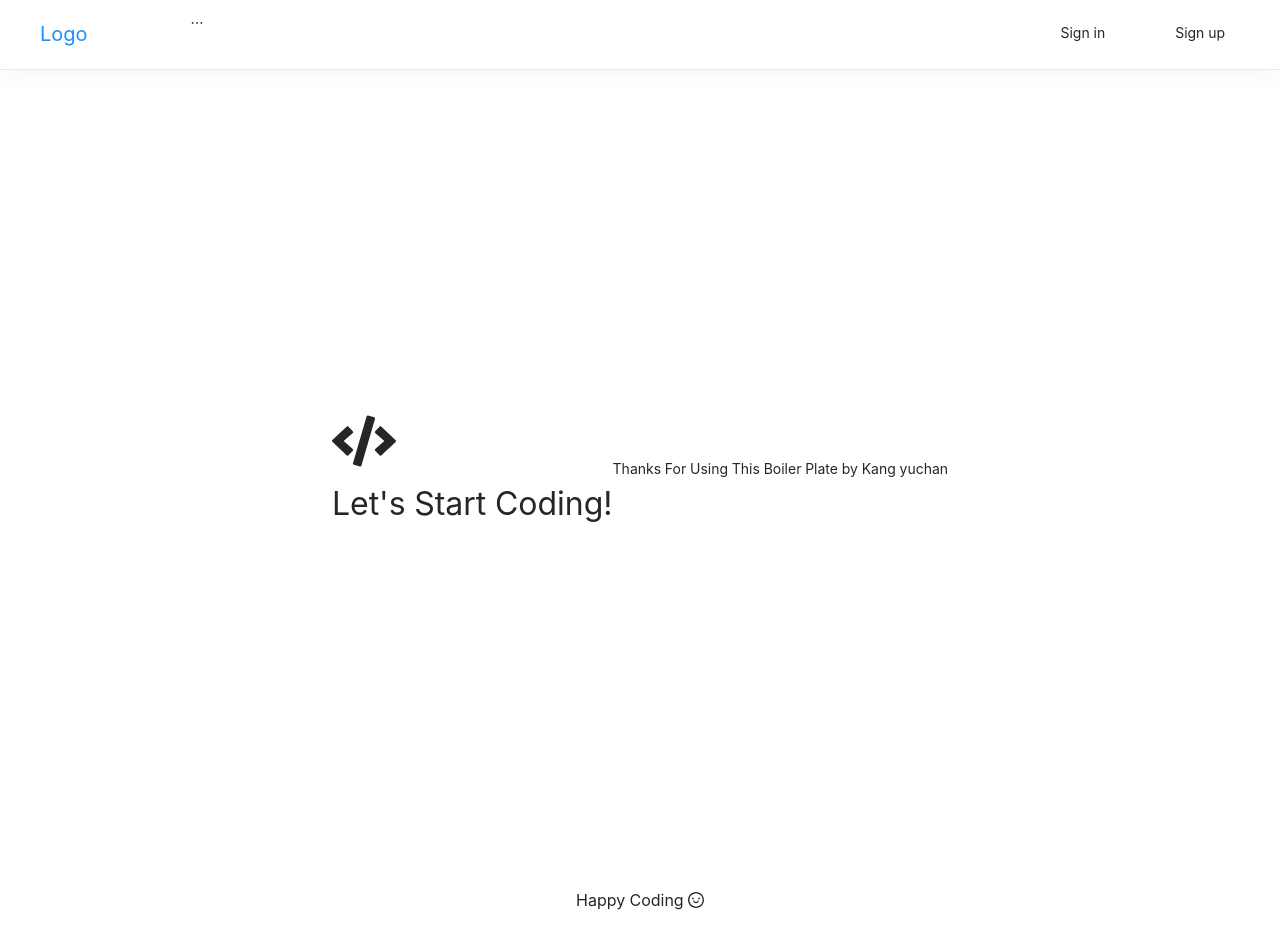
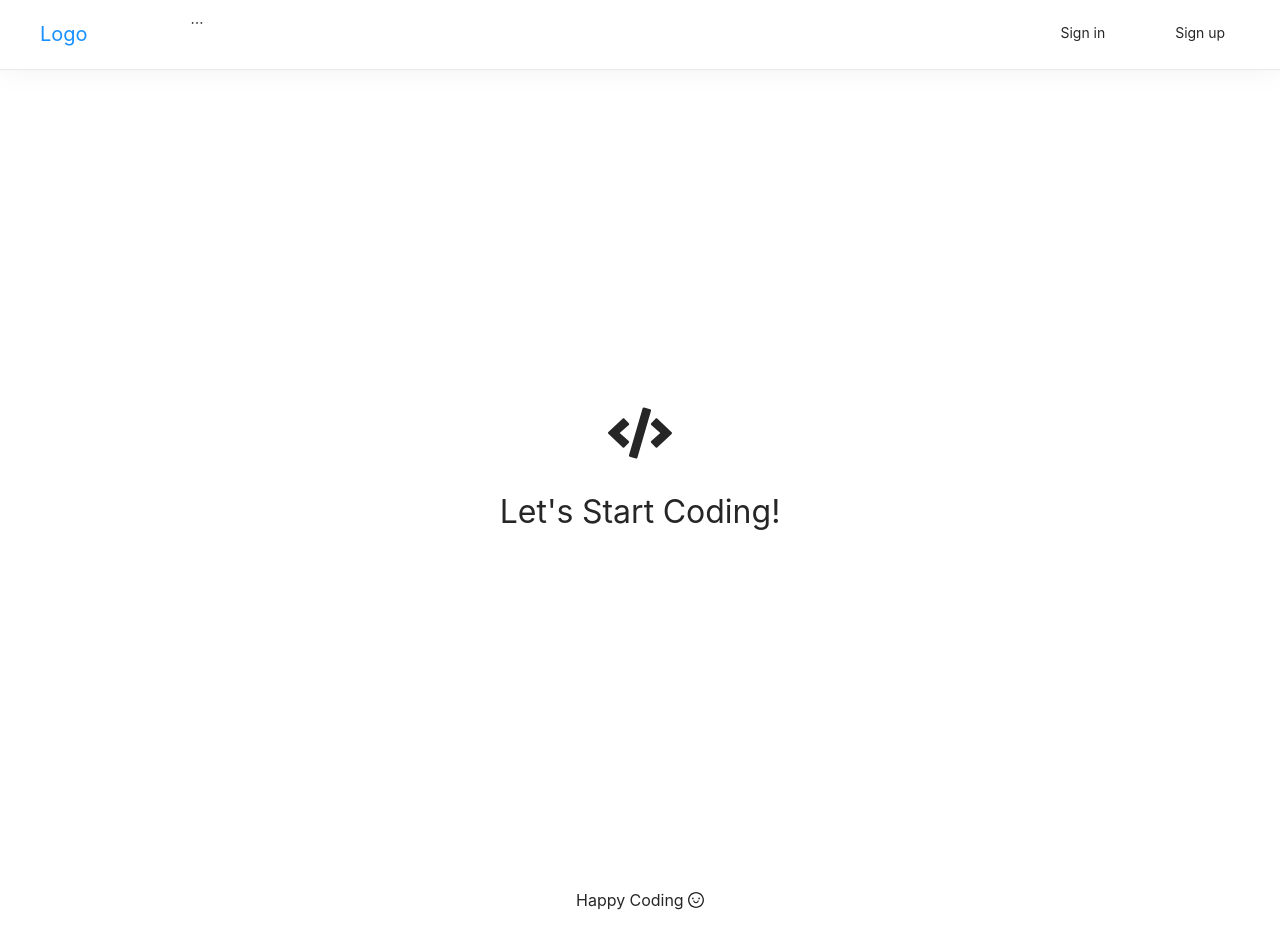
Before and after one commit to Kang-Yuchan/shopping-app, a React (Create React App) app in the folder client/: page / in a window 1280 px wide. Built offline with nearby package versions, Linux system fonts and the light colour scheme; no server answers.

Commit message:
login user redirect to home

```diff
--- a/client/src/App.tsx
+++ b/client/src/App.tsx
@@ -1,5 +1,10 @@
 import * as React from "react";
-import { BrowserRouter as Router, Switch, Route } from "react-router-dom";
+import {
+  BrowserRouter as Router,
+  Switch,
+  Route,
+  Redirect
+} from "react-router-dom";
 import LandingPage from "./components/views/LandingPage/LandingPage";
 import LoginPage from "./components/views/LoginPage/LoginPage";
 import RegisterPage from "./components/views/RegisterPage/RegisterPage";
@@ -7,6 +12,8 @@ import NavBar from "./components/views/NavBar/NavBar";
 import Footer from "./components/views/Footer/Footer";
 import Auth from "./hoc/auth";
 import styled from "styled-components";
+import { useSelector } from "react-redux";
+import { RootState } from "./_reducer";
 
 const Content = styled.div`
   padding-top: 69px;
--- a/client/src/components/views/LandingPage/LandingPage.tsx
+++ b/client/src/components/views/LandingPage/LandingPage.tsx
@@ -4,6 +4,7 @@ import styled from "styled-components";
 
 export const Main = styled.div`
   display: flex;
+  flex-direction: column;
   align-items: center;
   justify-content: center;
   width: 100%;
@@ -13,14 +14,9 @@ export const Main = styled.div`
 const LandingPage: React.FC = () => {
   return (
     <Main>
-      <div className='app'>
-        <FaCode style={{ fontSize: "4rem" }} />
-        <br />
-        <span style={{ fontSize: "2rem" }}>Let's Start Coding!</span>
-      </div>
-      <div style={{ float: "right" }}>
-        Thanks For Using This Boiler Plate by Kang yuchan
-      </div>
+      <FaCode style={{ fontSize: "4rem" }} />
+      <br />
+      <span style={{ fontSize: "2rem" }}>Let's Start Coding!</span>
     </Main>
   );
 };
--- a/client/src/components/views/LoginPage/LoginPage.tsx
+++ b/client/src/components/views/LoginPage/LoginPage.tsx
@@ -6,6 +6,7 @@ import { useDispatch, useSelector } from "react-redux";
 import { LOG_IN_REQUEST } from "../../../_reducer/user";
 import { RootState } from "../../../_reducer";
 import "react-toastify/dist/ReactToastify.css";
+import { ComponentsProps } from "../../../hoc/auth";
 
 export const Form = styled.form`
   display: flex;
@@ -23,7 +24,7 @@ export const useInput = (initialValue: string): UseInputType => {
   return [value, handler];
 };
 
-const LoginPage: React.FC = () => {
+const LoginPage: React.FC<ComponentsProps> = props => {
   const dispatch = useDispatch();
   const { me } = useSelector((state: RootState) => state.user);
   const [email, onChangeEmail]: UseInputType = useInput("");
@@ -39,11 +40,9 @@ const LoginPage: React.FC = () => {
           password
         }
       });
-      if (me && me.userId) {
-        toast.success("Log in success!");
-      } else if (me && me.message === "This user is not exist.") {
+      if (me?.message === "This user is not exist.") {
         toast.error("This user is not exist.");
-      } else if (me && me.message === "This password is not currect.") {
+      } else if (me?.message === "This password is not currect.") {
         toast.error("This password is not currect.");
       } else {
         toast.error("Log in failed..");
@@ -51,6 +50,12 @@ const LoginPage: React.FC = () => {
     },
     [email, password]
   );
+
+  React.useEffect(() => {
+    if (me && me.userId) {
+      props.history.push("/");
+    }
+  }, [me && me.userId]);
 
   return (
     <React.Fragment>
--- a/client/src/hoc/auth.tsx
+++ b/client/src/hoc/auth.tsx
@@ -3,13 +3,26 @@ import { useDispatch, useSelector } from "react-redux";
 import { AUTH_REQUEST } from "../_reducer/user";
 import { RootState } from "../_reducer";
 
+export interface ComponentsProps {
+  history: {
+    push: (path: string) => void;
+  };
+}
+
+interface AuthProps {
+  props: {
+    history: {
+      push: (path: string) => void;
+    };
+  };
+}
+
 const Auth = (
-  SpecificComponent: React.FC,
+  SpecificComponent: React.FC<ComponentsProps>,
   option: boolean | null, // null: 아무나 출입 가능, true: 로그인한 유저만 출입 가능, false: 로그인한 유저는 출입 불가능
   adminRoute: boolean | null = null
 ) => {
-  const AuthenticationCheck = (props: {}) => {
-    console.log(props);
+  const AuthenticationCheck = (props: ComponentsProps) => {
     const dispatch = useDispatch();
     React.useEffect(() => {
       dispatch({
```
